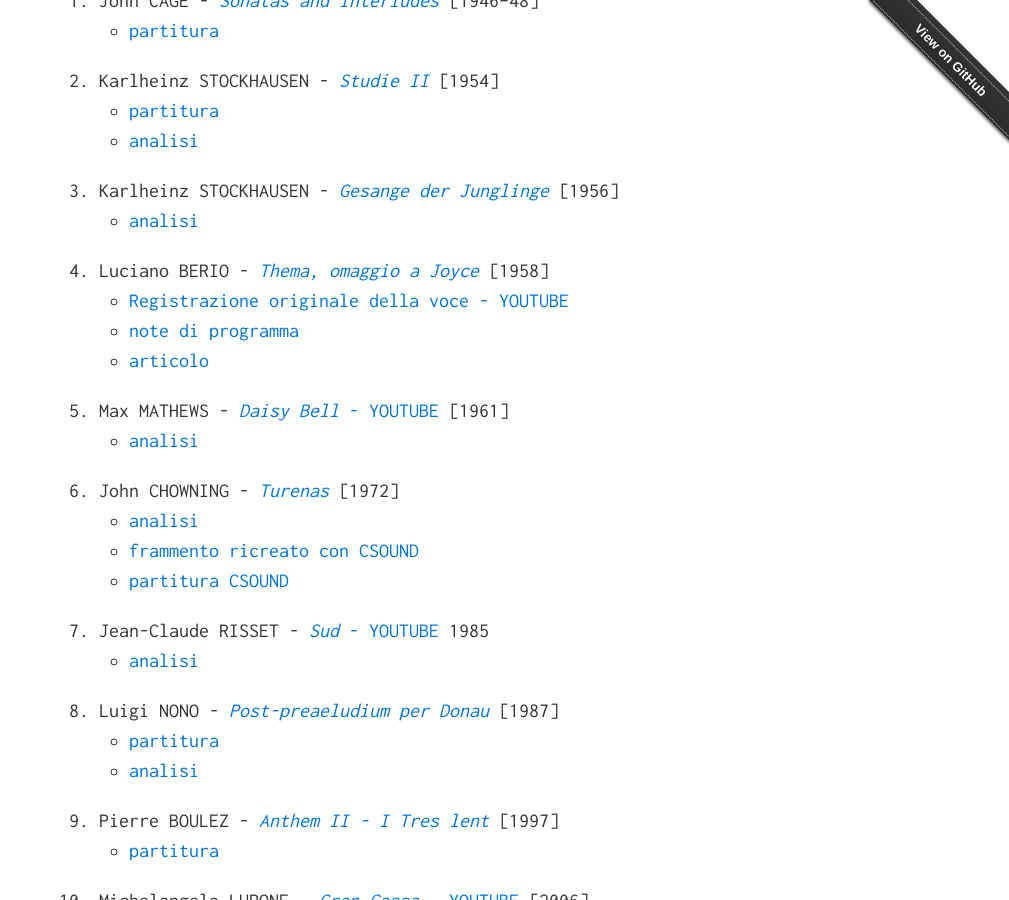
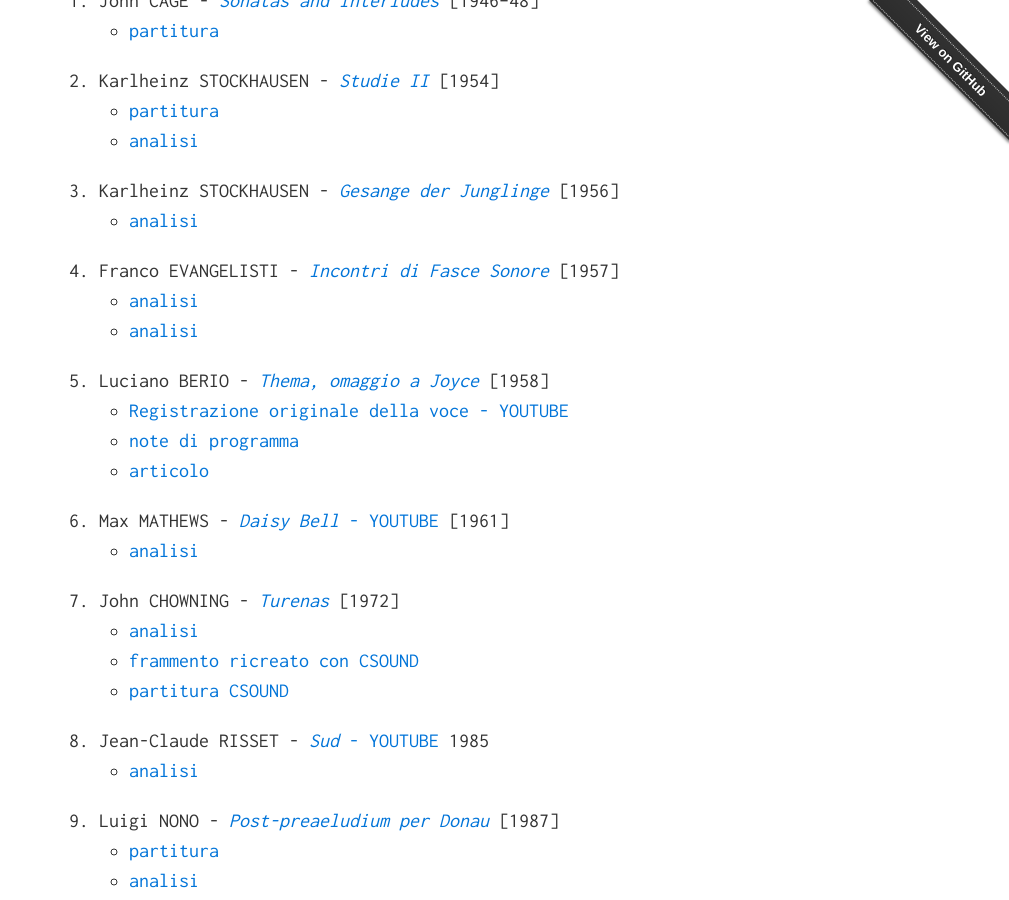
Before and after one commit to grammaton/IMCSC, a Jekyll site: the page built from index.md, in a window 1280 px wide and 900 px high, scrolled down 455 px. Shown: the whole window, without its empty margins (271-1280 px from the left). Built offline with Jekyll 4.4.1, drawn with Linux system fonts in a browser that asks for light colours.

Commit message:
update index.md

```diff
--- a/index.md
+++ b/index.md
@@ -17,26 +17,29 @@ layout: default
    * [analisi](https://copy.com/rJSaV1jcrtdjndhn)
  3. Karlheinz STOCKHAUSEN - [*Gesange der Junglinge*](https://copy.com/mgl0rxtcOepMMkGY) [1956]
    * [analisi](https://copy.com/z7JIKmfuqiVCs4yl)
- 4. Luciano BERIO - [*Thema, omaggio a Joyce*](https://copy.com/AD3Idwj1ZeWr8Iw3) [1958]
+ 4. Franco EVANGELISTI - [*Incontri di Fasce Sonore*](https://www.youtube.com/watch?v=7ZUJMbNfUTE) [1957]
+   * [analisi](https://copy.com/vQdYinjrrtN44OqT)
+   * [analisi](https://copy.com/nOocELFSHGL0OUkW)
+ 5. Luciano BERIO - [*Thema, omaggio a Joyce*](https://copy.com/AD3Idwj1ZeWr8Iw3) [1958]
    * [Registrazione originale della voce - YOUTUBE](https://www.youtube.com/watch?v=c3IS5Cj_l7w)
    * [note di programma](http://www.lucianoberio.org/node/1503?948448529=1)
    * [articolo](https://copy.com/l72m4MsCWbpx6sin)
- 5. Max MATHEWS - [*Daisy Bell* - YOUTUBE](https://www.youtube.com/watch?v=41U78QP8nBk&list=RD41U78QP8nBk) [1961]
+ 6. Max MATHEWS - [*Daisy Bell* - YOUTUBE](https://www.youtube.com/watch?v=41U78QP8nBk&list=RD41U78QP8nBk) [1961]
    * [analisi](https://copy.com/nfMrfeEssQzgNnsv)
- 6. John CHOWNING - [*Turenas*](https://copy.com/6GJXt3OMEEwz8zwn) [1972]
+ 7. John CHOWNING - [*Turenas*](https://copy.com/6GJXt3OMEEwz8zwn) [1972]
    * [analisi](https://www.academia.edu/5497062/Chowning_e_la_sintesi_FM._Analisi_di_Turenas)
    * [frammento ricreato con CSOUND]()
    * [partitura CSOUND]()
- 7. Jean-Claude RISSET - [*Sud* - YOUTUBE](https://www.youtube.com/watch?v=Fhj2O4jToKI) 1985
+ 8. Jean-Claude RISSET - [*Sud* - YOUTUBE](https://www.youtube.com/watch?v=Fhj2O4jToKI) 1985
    * [analisi](https://copy.com/lVUoTMaREgXFv9g0)
- 8. Luigi NONO - [*Post-preaeludium per Donau*](https://copy.com/epwTjv3yK2S37SoA) [1987]
+ 9. Luigi NONO - [*Post-preaeludium per Donau*](https://copy.com/epwTjv3yK2S37SoA) [1987]
    * [partitura](https://copy.com/btDo94C1vMYhgm17)
    * [analisi](https://copy.com/HSTLzNLpaS0NjGtz)
- 9. Pierre BOULEZ - [*Anthem II - I Tres lent*](https://copy.com/nvUFxEoO6YubGHzo) [1997]
+ 10. Pierre BOULEZ - [*Anthem II - I Tres lent*](https://copy.com/nvUFxEoO6YubGHzo) [1997]
    * [partitura](https://copy.com/41VerwBKWYHmBkGD)
- 10. Michelangelo LUPONE - [*Gran Cassa* - YOUTUBE](https://www.youtube.com/watch?v=chhxK_RhZIk) [2006]
+ 11. Michelangelo LUPONE - [*Gran Cassa* - YOUTUBE](https://www.youtube.com/watch?v=chhxK_RhZIk) [2006]
    * [partitura](https://copy.com/9hkq1THaYgMEhdPM)
- 11. Giorgio NOTTOLI - [*Traiettoria Tesa* - YOUTUBE](https://www.youtube.com/watch?v=bqjLSPv-KXs) [2012]
+ 12. Giorgio NOTTOLI - [*Traiettoria Tesa* - YOUTUBE](https://www.youtube.com/watch?v=bqjLSPv-KXs) [2012]
    * [partitura](https://copy.com/InMjRabstBCCIePn)
 
 ----
```
